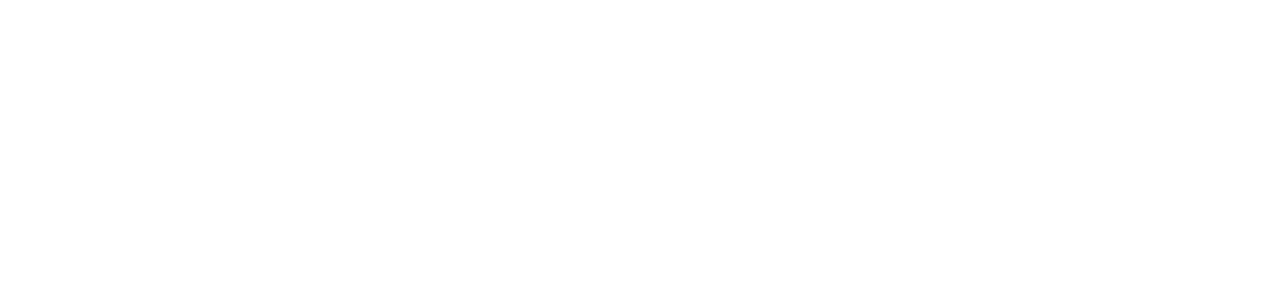
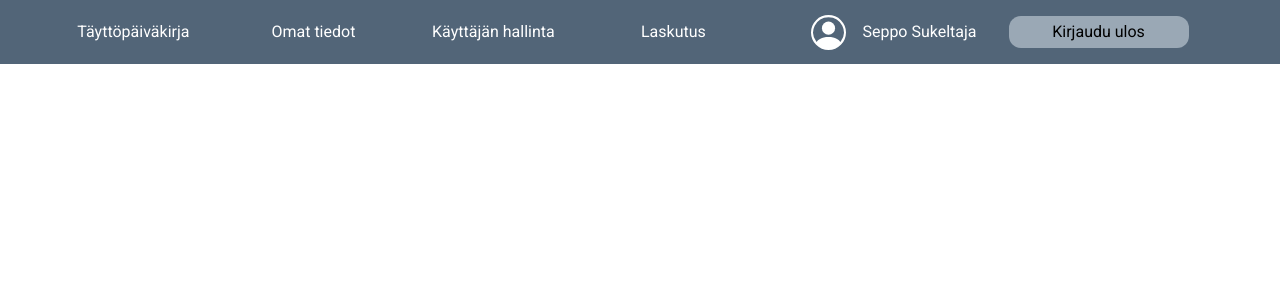
Before and after one commit to Tampereen-Urheilusukeltajat/Blenderi-UI, a React (Create React App) app: page /user in a window 1280 px wide. Before the commit this address had no page. Shown: the top 300 px of the page. Built offline with nearby package versions, Linux system fonts and the light colour scheme.

Commit message:
add navbar

```diff
--- a/src/App.tsx
+++ b/src/App.tsx
@@ -1,12 +1,13 @@
-import React from 'react';
 import Container from 'react-bootstrap/Container';
 import { Routes, Route } from 'react-router-dom';
 import Home from './views/Home';
 import SignUp from './views/SignUp';
+import { Navbar } from './views/Navbar';
 
 function App() {
   return (
     <div>
+      <Navbar />
       <Container>
         <Routes>
           <Route path="/" element={<Home />} />
--- /dev/null
+++ b/src/components/NavbarLink.tsx
@@ -0,0 +1,21 @@
+import { Link, useMatch, useResolvedPath } from 'react-router-dom';
+
+export const CustomLink = ({
+  to,
+  children,
+  ...props
+}: {
+  to: string;
+  children: string;
+}) => {
+  const resolvedPath = useResolvedPath(to);
+  const isActive = useMatch({ path: resolvedPath.pathname, end: true });
+
+  return (
+    <li className={isActive ? 'active' : ''}>
+      <Link to={to} {...props}>
+        {children}
+      </Link>
+    </li>
+  );
+};
--- /dev/null
+++ b/src/views/Navbar.tsx
@@ -0,0 +1,31 @@
+import { BsPersonCircle } from 'react-icons/bs';
+import { useLocation } from 'react-router-dom';
+import { CustomLink } from '../components/NavbarLink';
+import './navbar-styles.css';
+
+const onLogoutClick = () => {
+  console.log('Kirjaudu ulos clicked.');
+};
+
+export const Navbar = () => {
+  // Don't show navbar on register and login view.
+  const path = useLocation().pathname;
+  return path !== '/' && path !== '/register' ? (
+    <nav className="nav">
+      <ul>
+        <CustomLink to="/logbookTODO">Täyttöpäiväkirja</CustomLink>
+        <CustomLink to="/tiedotTODO">Omat tiedot</CustomLink>
+        <CustomLink to="/hallintaTODO">Käyttäjän hallinta</CustomLink>
+        <CustomLink to="/laskutusTODO">Laskutus</CustomLink>
+
+        <div className="user">
+          {/* TODO get user info from state.*/}
+          <BsPersonCircle size={35} /> Seppo Sukeltaja
+          <button className="logout" onClick={onLogoutClick}>
+            Kirjaudu ulos
+          </button>
+        </div>
+      </ul>
+    </nav>
+  ) : null;
+};
--- /dev/null
+++ b/src/views/navbar-styles.css
@@ -0,0 +1,87 @@
+* {
+    box-sizing: border-box;
+  }
+
+  body {
+    margin: 0;
+  }
+
+  .container {
+    margin: 1rem;
+    text-align: center;
+  }
+
+  .nav {
+    background-color: #526578;
+    color: white;
+    display: flex;
+    height: 64px;
+    justify-content: space-around;
+    align-items: stretch;
+    gap: 2rem;
+    padding: 0 1rem;
+  }
+
+  .nav ul {
+    padding: 0;
+    margin: 0;
+    list-style: none;
+    display: flex;
+  }
+
+  .nav p {
+    align-items: center;
+    justify-content: center;
+    padding: 0;
+    margin: 0;
+    list-style: none;
+    display: flex;
+  }
+
+  .nav a {
+    color: inherit;
+    width: 180px;
+    justify-content: center;
+    text-decoration: none;
+    height: 100%;
+    display: flex;
+    align-items: center;
+    padding: .25rem;
+
+  }
+
+  .nav li.active {
+    background-color: rgb(255, 255, 255);
+    color: black;
+  }
+
+  .user {
+    display: flex;
+    height: 64px;
+    align-items: center;
+    gap: 1rem;
+    padding: 0 3rem;
+    overflow: hidden;
+    white-space: nowrap;
+  }
+
+  .logout {
+    display: flex;
+    justify-content: center;
+    align-items: center;
+    width: 180px;
+    height: 32px;
+    border: none;
+    margin-left: 1rem;
+
+    background: #9AA8B5;
+    border-radius: 12px;
+  }
+
+  .user .logout:hover {
+    background-color: #777;
+  }
+
+  .nav li:hover:not(.active) {
+    background-color: #777;
+  }
```
